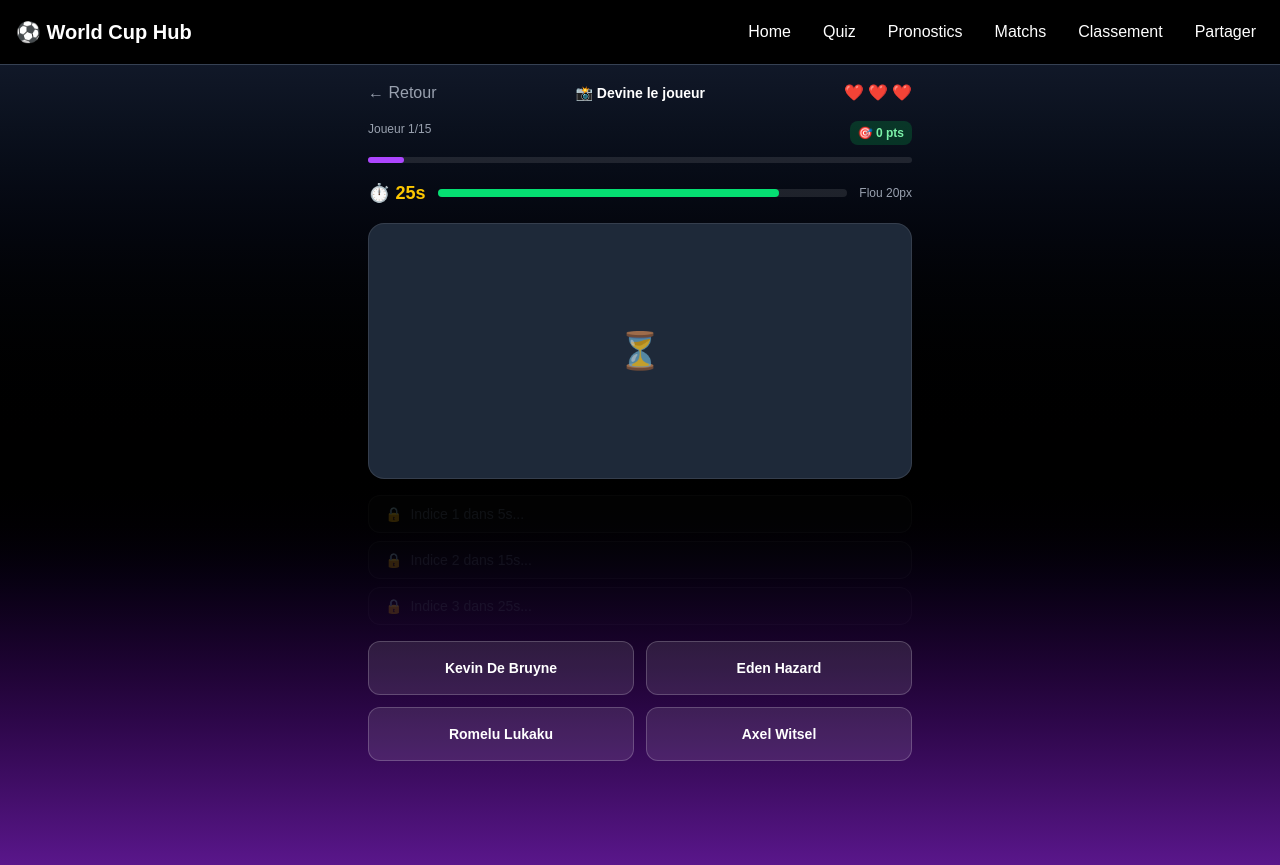
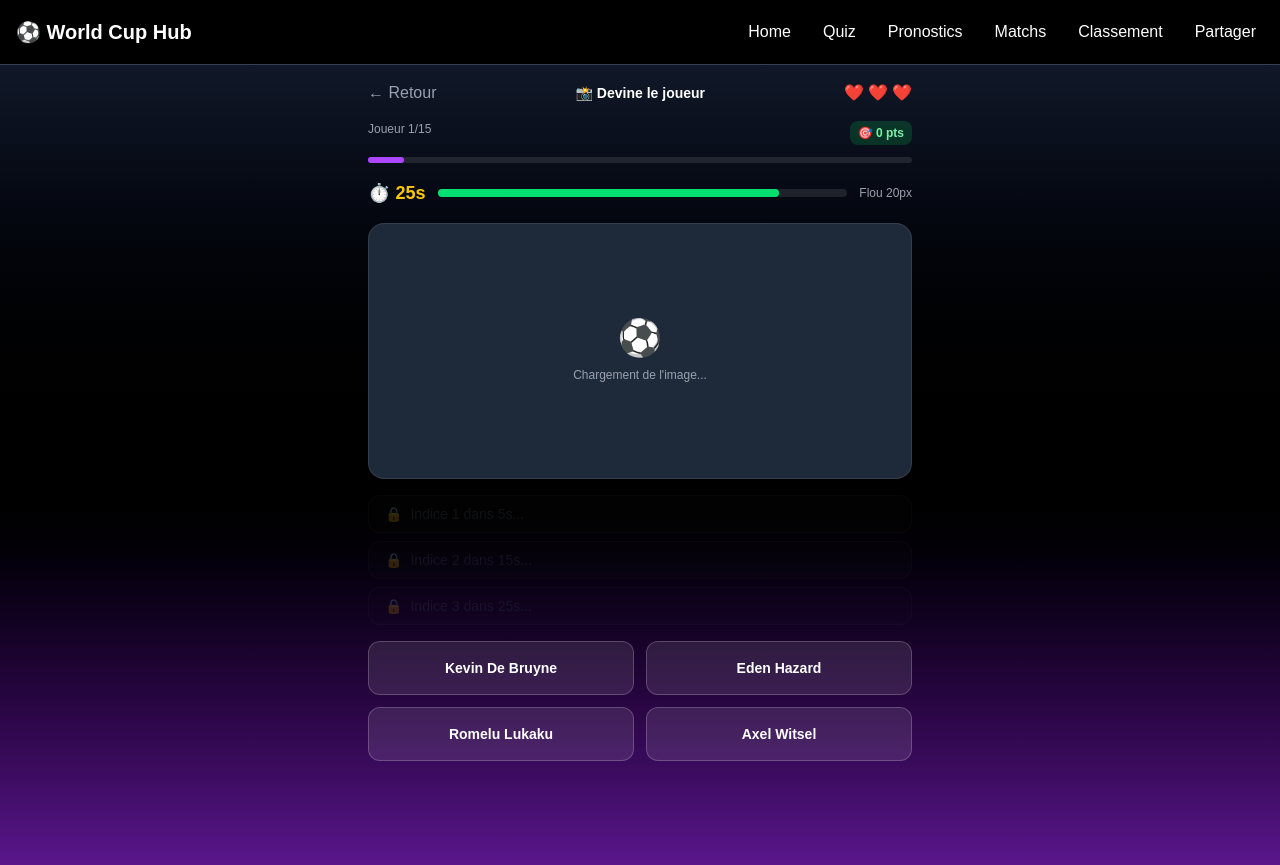
Before and after one commit to Elhadji17/world-cup-hub, a React (Vite) app: page /quiz/players in a window 1280 px wide. Built offline with nearby package versions, Linux system fonts and the light colour scheme.

Commit message:
fix: flou CSS direct sur image joueur - plus fiable que Framer Motion

```diff
--- a/src/pages/QuizPlayers.jsx
+++ b/src/pages/QuizPlayers.jsx
@@ -27,19 +27,22 @@ function getMedal(score, total) {
   return              { emoji: "⚽", label: "Continue !",    color: "text-blue-400"   };
 }
 
-// Composant image avec proxy + gestion d'erreur
+// Composant image — flou CSS direct (plus fiable que Framer Motion)
 function PlayerImage({ wikimedia, blur, showResult }) {
-  const [status, setStatus] = useState("loading"); // loading | ok | error
-  const proxyUrl = wikimedia;
+  const [status, setStatus] = useState("loading");
 
   return (
     <div className="relative w-full h-64 rounded-2xl overflow-hidden bg-gray-800 border border-white/10">
+
+      {/* Spinner pendant le chargement */}
       {status === "loading" && (
-        <div className="absolute inset-0 flex items-center justify-center">
-          <div className="text-4xl animate-pulse">⏳</div>
+        <div className="absolute inset-0 flex flex-col items-center justify-center gap-2">
+          <div className="text-4xl animate-bounce">⚽</div>
+          <p className="text-gray-400 text-xs">Chargement de l'image...</p>
         </div>
       )}
 
+      {/* Erreur */}
       {status === "error" && (
         <div className="absolute inset-0 flex items-center justify-center text-center">
           <div>
@@ -49,22 +52,27 @@ function PlayerImage({ wikimedia, blur, showResult }) {
         </div>
       )}
 
-      <motion.img
-        src={proxyUrl}
+      {/* Image — flou CSS direct */}
+      <img
+        src={wikimedia}
         alt="Devine ce joueur"
         onLoad={() => setStatus("ok")}
         onError={() => setStatus("error")}
-        animate={{ filter: `blur(${blur}px)` }}
-        transition={{ duration: 1, ease: "easeOut" }}
-        className={`w-full h-full object-cover object-top transition-opacity ${
-          status === "ok" ? "opacity-100" : "opacity-0"
-        }`}
+        style={{
+          filter:     `blur(${blur}px)`,
+          transition: "filter 1s ease-out",
+          opacity:    status === "ok" ? 1 : 0,
+          width:      "100%",
+          height:     "100%",
+          objectFit:  "cover",
+          objectPosition: "center 20%",
+        }}
       />
 
-      {/* Overlay "Qui est-ce ?" quand image encore floutée */}
+      {/* Label flou */}
       {status === "ok" && blur > 4 && !showResult && (
-        <div className="absolute inset-0 flex items-center justify-center">
-          <div className="bg-black/50 backdrop-blur-sm rounded-xl px-4 py-2 text-white text-sm font-bold">
+        <div className="absolute inset-0 flex items-end justify-center pb-4">
+          <div className="bg-black/60 rounded-xl px-4 py-2 text-white text-sm font-bold">
             🔍 Qui est ce joueur ?
           </div>
         </div>
```
